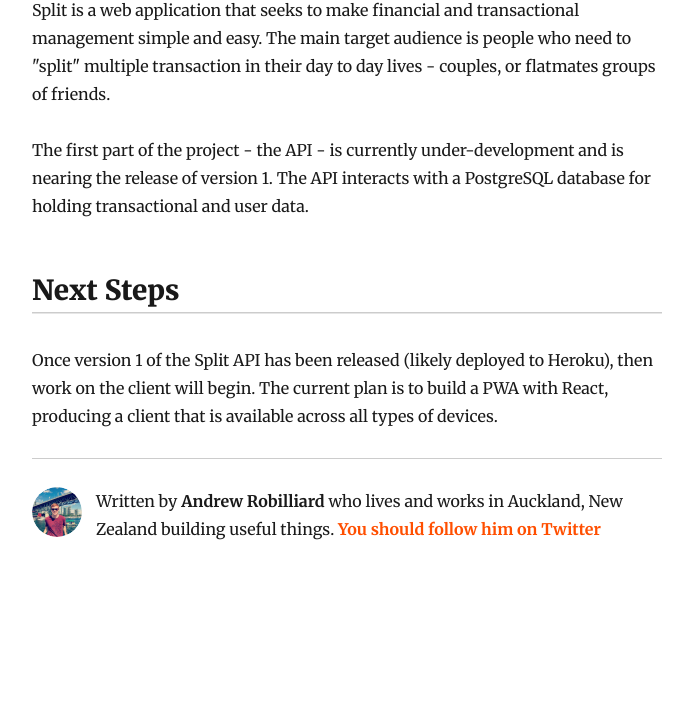
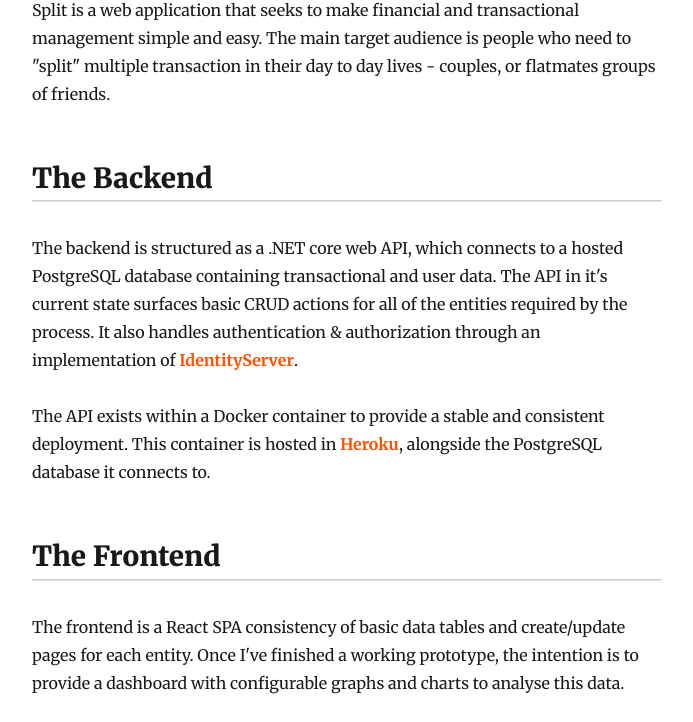
Before and after one commit to ALRobilliard/andrewrobilliard.com, a Gatsby site: page /projects/split-wallet/ in a window 1280 px wide. Shown: the part 495-1217 px from the top of the page, without its empty margins (293-986 px from the left). Built offline with nearby package versions, Linux system fonts and the light colour scheme; Gatsby itself is replaced by a stand-in of ours; some packages are replaced by stand-ins of ours.

Commit message:
Update split project article

```diff
--- a/content/posts/projects/split-wallet/index.md
+++ b/content/posts/projects/split-wallet/index.md
@@ -23,8 +23,16 @@ Manage your money, easily share expenses with others, take control.
 
 Split is a web application that seeks to make financial and transactional management simple and easy. The main target audience is people who need to "split" multiple transaction in their day to day lives - couples, or flatmates groups of friends.
 
-The first part of the project - the API - is currently under-development and is nearing the release of version 1. The API interacts with a PostgreSQL database for holding transactional and user data.
+## The Backend
+
+The backend is structured as a .NET core web API, which connects to a hosted PostgreSQL database containing transactional and user data. The API in it's current state surfaces basic CRUD actions for all of the entities required by the process. It also handles authentication & authorization through an implementation of [IdentityServer](https://identityserver.io/).
+
+The API exists within a Docker container to provide a stable and consistent deployment. This container is hosted in [Heroku](https://www.heroku.com/), alongside the PostgreSQL database it connects to.
+
+## The Frontend
+
+The frontend is a React SPA consistency of basic data tables and create/update pages for each entity. Once I've finished a working prototype, the intention is to provide a dashboard with configurable graphs and charts to analyse this data.
 
 ## Next Steps
 
-Once version 1 of the Split API has been released (likely deployed to Heroku), then work on the client will begin. The current plan is to build a PWA with React, producing a client that is available across all types of devices.
+With mostly minor tweaks required to get version 1 up and running, the next big step is to provide a mobile interface for the functionality that has been delivered so far.
```
